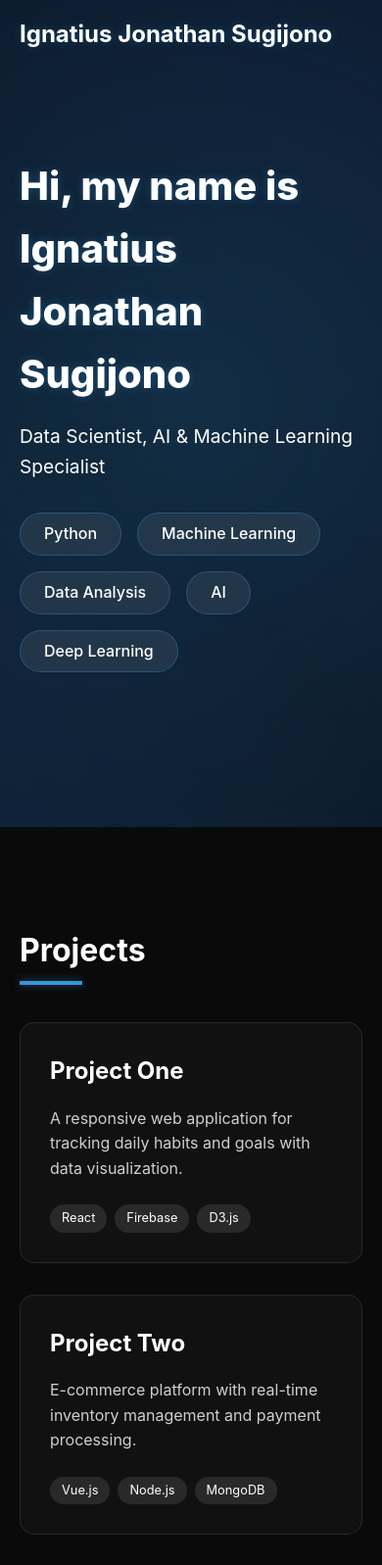
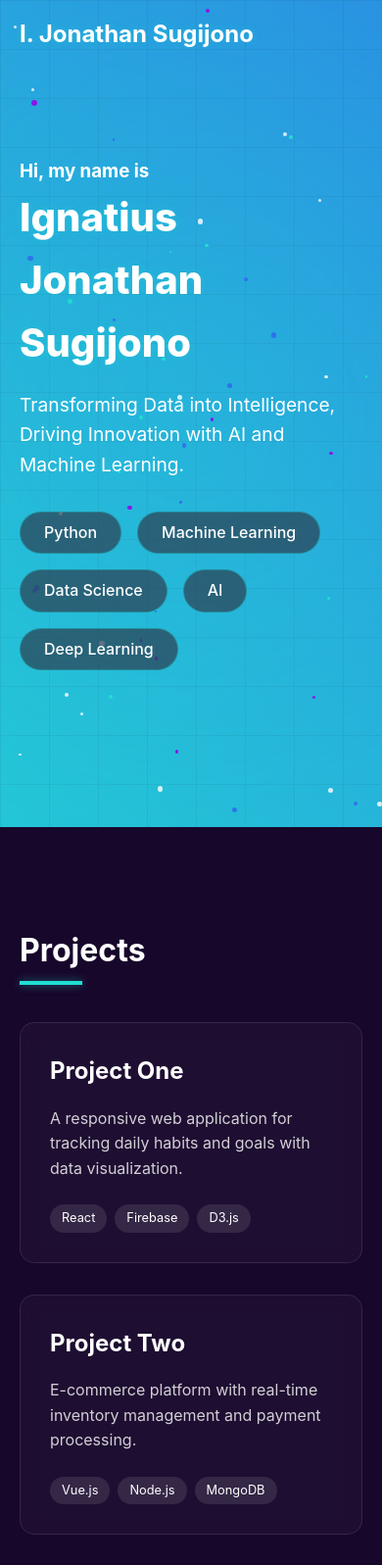
Before and after one commit to ijonathans/ijonathans.github.io, a plain HTML site: page index.html in a window 390 px wide. Shown: the top 1597 px of the page at 98% size. Drawn offline with Linux system fonts and the light colour scheme.

Commit message:
adjust color and mouse effect

```diff
--- a/index.html
+++ b/index.html
@@ -6,11 +6,11 @@
     <title>Ignatius Jonathan Sugijono - Portfolio</title>
     <style>
         :root {
-            --background: #0a0a0a;
+            --background: #17072b;
             --text: #ffffff;
-            --accent: #3498db;
-            --secondary: #2c3e50;
-            --tertiary: #1abc9c;
+            --accent: #22ddd2;
+            --secondary: #2e73ea;
+            --tertiary: #8c15e9;
         }
 
         * {
@@ -25,7 +25,7 @@
             line-height: 1.6;
             overflow-x: hidden;
             position: relative;
-            background-color: #0a0a0a;
+            background-color: var(--background);
         }
 
         /* Animated Background */
@@ -45,7 +45,7 @@
             left: -50%;
             width: 200%;
             height: 200%;
-            background: linear-gradient( 45deg, #0a192f, #112240, #1a365d, #0d1b2a, #112240, #0a3069 );
+            background: linear-gradient(45deg, #17072b, #172d67, #22ddd2, #2e73ea, #8c15e9);
             background-size: 400% 400%;
             animation: gradientMovement 15s ease infinite;
         }
@@ -80,7 +80,7 @@
 
         .glow {
             position: absolute;
-            background: radial-gradient(circle, rgba(52, 152, 219, 0.15) 0%, transparent 70%);
+            background: radial-gradient(circle, rgba(34, 221, 210, 0.15) 0%, transparent 70%);
             width: 150%;
             height: 150%;
             top: -25%;
@@ -97,6 +97,25 @@
             100% {
                 transform: translate(-5%, -5%);
             }
+        }
+
+        /* Particles */
+        .particles-container {
+            position: fixed;
+            top: 0;
+            left: 0;
+            width: 100%;
+            height: 100%;
+            z-index: -1;
+            pointer-events: none;
+        }
+
+        .particle {
+            position: absolute;
+            background-color: rgba(255, 255, 255, 0.5);
+            border-radius: 50%;
+            pointer-events: none;
+            transition: transform 1s ease-out;
         }
 
         /* Rest of your styles */
@@ -125,7 +144,7 @@
             opacity: 0;
             transform: translateY(20px);
             animation: fadeUp 0.8s forwards;
-            text-shadow: 0 0 10px rgba(52, 152, 219, 0.3);
+            text-shadow: 0 0 10px rgba(34, 221, 210, 0.3);
         }
 
         .hero p {
@@ -155,13 +174,13 @@
             background-color: rgba(44, 62, 80, 0.7);
             backdrop-filter: blur(5px);
             transition: transform 0.3s, background-color 0.3s;
-            border: 1px solid rgba(52, 152, 219, 0.3);
+            border: 1px solid rgba(34, 221, 210, 0.3);
         }
 
             .badge:hover {
                 transform: translateY(-5px);
                 background-color: var(--accent);
-                box-shadow: 0 0 15px rgba(52, 152, 219, 0.5);
+                box-shadow: 0 0 15px rgba(34, 221, 210, 0.5);
             }
 
         /* Projects Section */
@@ -184,7 +203,7 @@
                 width: 50%;
                 height: 4px;
                 background-color: var(--accent);
-                box-shadow: 0 0 10px rgba(52, 152, 219, 0.5);
+                box-shadow: 0 0 10px rgba(34, 221, 210, 0.5);
             }
 
         .project-grid {
@@ -207,7 +226,7 @@
 
             .project-card:hover {
                 transform: translateY(-10px);
-                box-shadow: 0 20px 40px rgba(0, 0, 0, 0.3), 0 0 20px rgba(52, 152, 219, 0.2);
+                box-shadow: 0 20px 40px rgba(0, 0, 0, 0.3), 0 0 20px rgba(34, 221, 210, 0.2);
             }
 
             .project-card:before {
@@ -265,7 +284,7 @@
             border-radius: 20px;
             overflow: hidden;
             position: relative;
-            border: 2px solid rgba(52, 152, 219, 0.3);
+            border: 2px solid rgba(34, 221, 210, 0.3);
             box-shadow: 0 0 20px rgba(0, 0, 0, 0.3);
         }
 
@@ -322,7 +341,7 @@
             .form-control:focus {
                 outline: none;
                 border-color: var(--accent);
-                box-shadow: 0 0 0 3px rgba(52, 152, 219, 0.3);
+                box-shadow: 0 0 0 3px rgba(34, 221, 210, 0.3);
             }
 
         textarea.form-control {
@@ -345,8 +364,8 @@
 
             .btn:hover {
                 transform: translateY(-5px);
-                background-color: #2980b9;
-                box-shadow: 0 10px 20px rgba(0, 0, 0, 0.2), 0 0 15px rgba(52, 152, 219, 0.5);
+                background-color: #1eb3a9;
+                box-shadow: 0 10px 20px rgba(0, 0, 0, 0.2), 0 0 15px rgba(34, 221, 210, 0.5);
             }
 
         /* Footer */
@@ -373,7 +392,7 @@
             .social-link:hover {
                 color: var(--accent);
                 transform: translateY(-5px);
-                text-shadow: 0 0 10px rgba(52, 152, 219, 0.7);
+                text-shadow: 0 0 10px rgba(34, 221, 210, 0.7);
             }
 
         .copyright {
@@ -411,11 +430,11 @@
         }
 
             .navbar.scrolled {
-                background-color: rgba(10, 10, 10, 0.8);
+                background-color: rgba(23, 7, 43, 0.8);
                 backdrop-filter: blur(10px);
                 padding: 1rem 0;
                 box-shadow: 0 5px 20px rgba(0, 0, 0, 0.2);
-                border-bottom: 1px solid rgba(52, 152, 219, 0.2);
+                border-bottom: 1px solid rgba(34, 221, 210, 0.2);
             }
 
         .navbar-container {
@@ -429,7 +448,7 @@
             font-weight: 700;
             color: var(--text);
             text-decoration: none;
-            text-shadow: 0 0 10px rgba(52, 152, 219, 0.3);
+            text-shadow: 0 0 10px rgba(34, 221, 210, 0.3);
         }
 
         .nav-links {
@@ -446,7 +465,7 @@
 
             .nav-link:hover {
                 color: var(--accent);
-                text-shadow: 0 0 10px rgba(52, 152, 219, 0.7);
+                text-shadow: 0 0 10px rgba(34, 221, 210, 0.7);
             }
 
         /* Responsive */
@@ -495,10 +514,13 @@
         <div class="glow"></div>
     </div>
 
+    <!-- Particles Container -->
+    <div class="particles-container" id="particles"></div>
+
     <!-- Navbar -->
     <nav class="navbar">
         <div class="container navbar-container">
-            <a href="#" class="logo">Ignatius Jonathan Sugijono</a>
+            <a href="#" class="logo">I. Jonathan Sugijono</a>
             <div class="nav-links">
                 <a href="#projects" class="nav-link">Projects</a>
                 <a href="#about" class="nav-link">About</a>
@@ -510,12 +532,13 @@
     <!-- Hero Section -->
     <section class="hero">
         <div class="container hero-content">
-            <h1>Hi, my name is Ignatius Jonathan Sugijono</h1>
-            <p>Data Scientist, AI & Machine Learning Specialist</p>
+            <h3>Hi, my name is</h3>
+            <h1>Ignatius Jonathan Sugijono</h1>
+            <p>Transforming Data into Intelligence, Driving Innovation with AI and Machine Learning.</p>
             <div class="hero-badges">
                 <div class="badge">Python</div>
                 <div class="badge">Machine Learning</div>
-                <div class="badge">Data Analysis</div>
+                <div class="badge">Data Science</div>
                 <div class="badge">AI</div>
                 <div class="badge">Deep Learning</div>
             </div>
@@ -667,7 +690,63 @@
 
             // Subtle movement following cursor
             glow.style.transform = `translate(${-10 + x * 20}%, ${-10 + y * 20}%)`;
+
+            // Move particles with mouse
+            moveParticles(e.clientX, e.clientY);
         });
+
+        // Create particles
+        function createParticles() {
+            const particlesContainer = document.getElementById('particles');
+            const particleCount = 50;
+
+            for (let i = 0; i < particleCount; i++) {
+                const particle = document.createElement('div');
+                particle.classList.add('particle');
+
+                // Random size between 2-6px
+                const size = Math.random() * 4 + 2;
+                particle.style.width = `${size}px`;
+                particle.style.height = `${size}px`;
+
+                // Random position
+                particle.style.left = `${Math.random() * 100}%`;
+                particle.style.top = `${Math.random() * 100}%`;
+
+                // Random color from our palette
+                const colors = ['#22ddd2', '#2e73ea', '#8c15e9', 'rgba(255, 255, 255, 0.8)'];
+                particle.style.backgroundColor = colors[Math.floor(Math.random() * colors.length)];
+
+                // Add to container
+                particlesContainer.appendChild(particle);
+            }
+        }
+
+        // Move particles in relation to mouse position
+        function moveParticles(mouseX, mouseY) {
+            const particles = document.querySelectorAll('.particle');
+            const windowWidth = window.innerWidth;
+            const windowHeight = window.innerHeight;
+
+            particles.forEach(particle => {
+                const particleX = particle.offsetLeft;
+                const particleY = particle.offsetTop;
+
+                // Calculate distance from mouse to particle
+                const distX = mouseX - particleX;
+                const distY = mouseY - particleY;
+
+                // Calculate movement based on distance (closer particles move more)
+                const moveX = distX / (Math.random() * 100 + 50);
+                const moveY = distY / (Math.random() * 100 + 50);
+
+                // Apply movement
+                particle.style.transform = `translate(${moveX}px, ${moveY}px)`;
+            });
+        }
+
+        // Initialize particles on page load
+        createParticles();
     </script>
 </body>
 </html>
```
